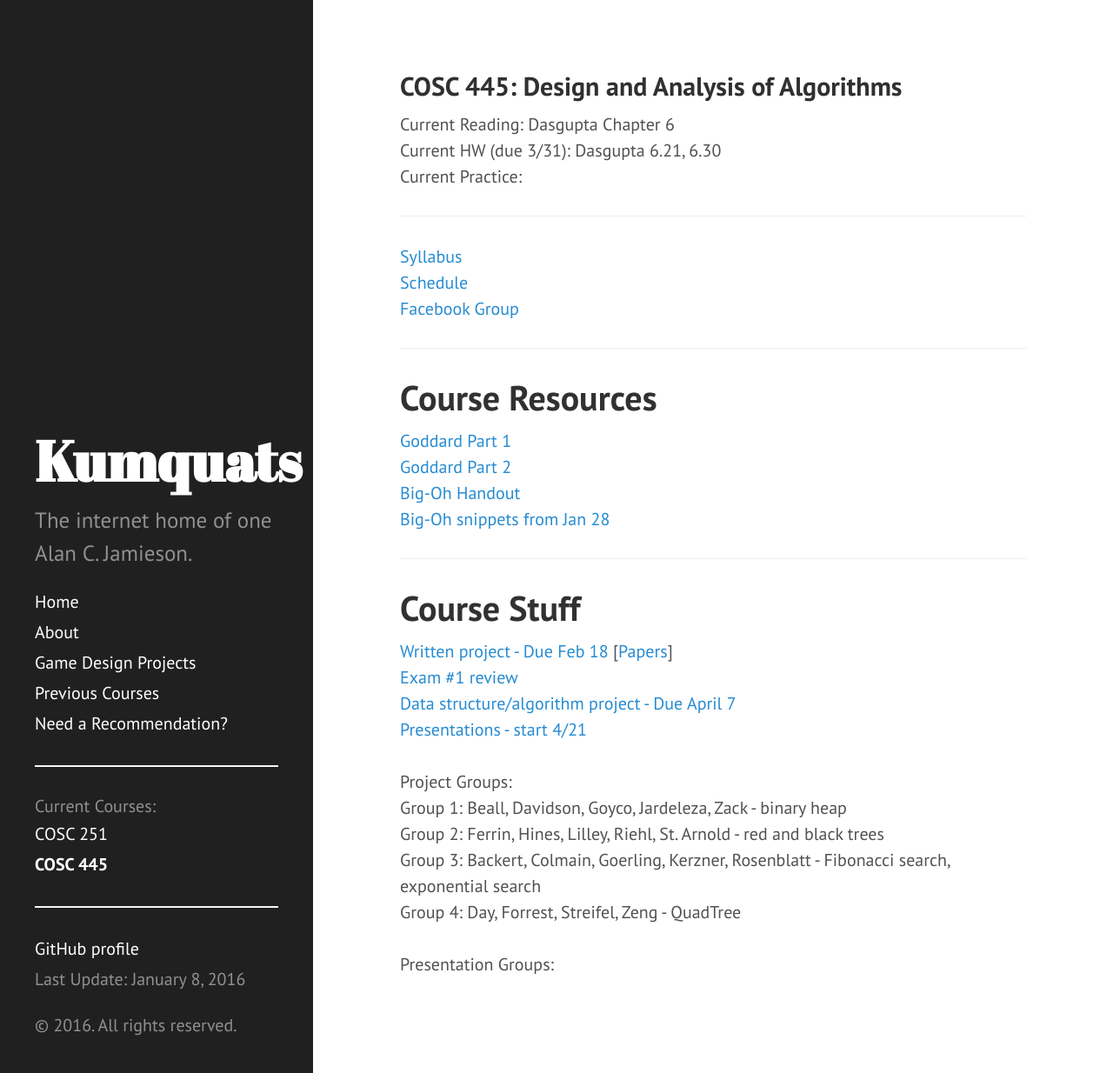
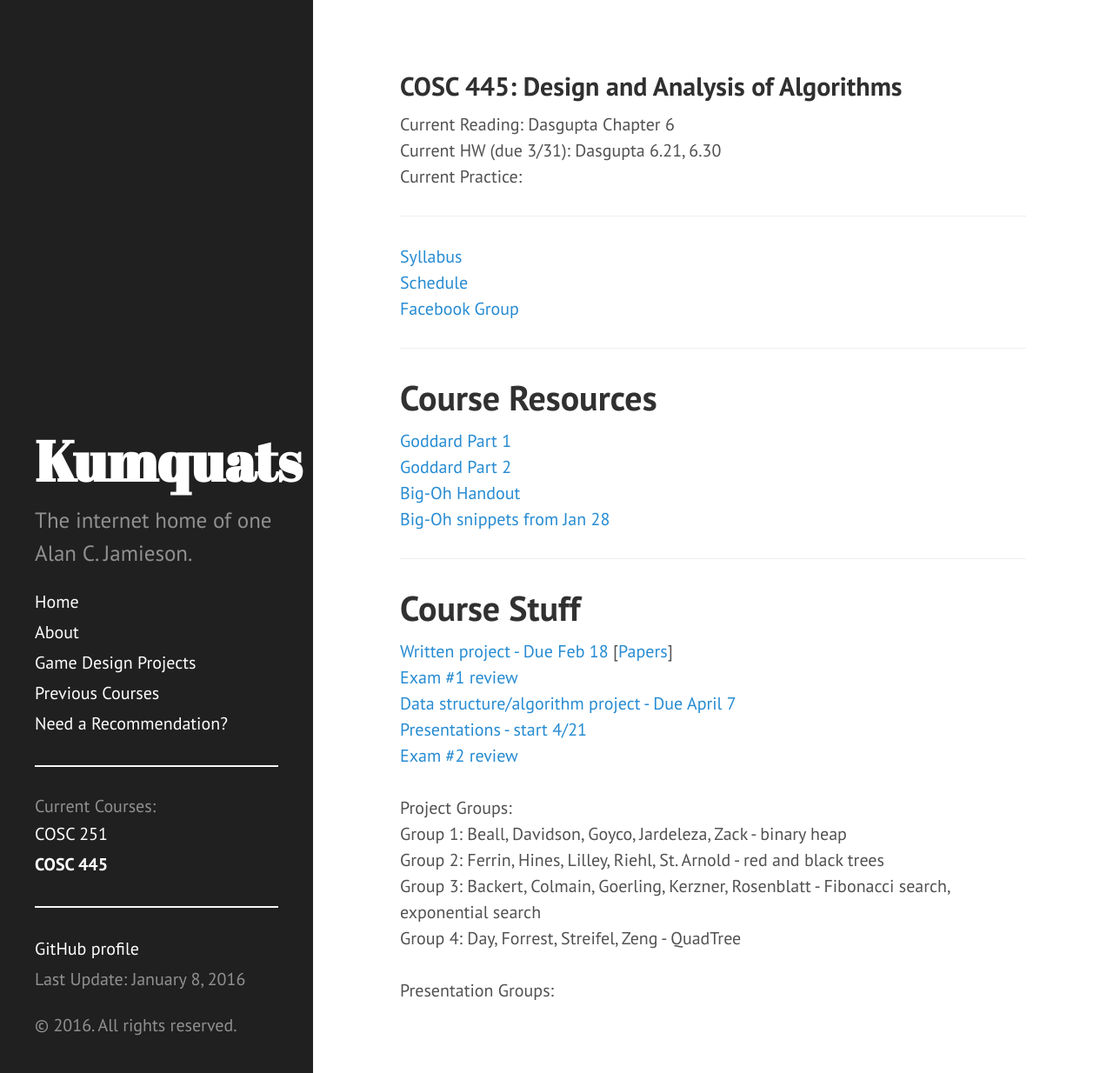
Before and after one commit to ripark/ripark.github.io, a Jekyll site: the page built from s16/cosc445.html, in a window 1280 px wide and 1234 px high. Shown: the whole window at 87% size. Built offline with Jekyll 4.4.1, drawn with Linux system fonts in a browser that asks for light colours; Markdown is read by kramdown in place of the engine named in the settings.

Commit message:
445 exam review

```diff
--- a/s16/cosc445.html
+++ b/s16/cosc445.html
@@ -37,6 +37,8 @@
 <br>
 <a href="http://ripark.github.io/s16/COSC445Pres.pdf">Presentations - start 4/21</a>
 <br>
+<a href="http://ripark.github.io/s16/445ExamRev2.pdf">Exam #2 review</a>
+<br>
 <br>
 Project Groups:
 <br>
```
Also changed, not shown: 1 other file.
